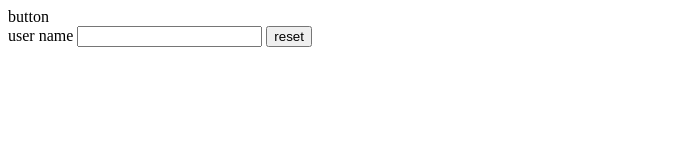
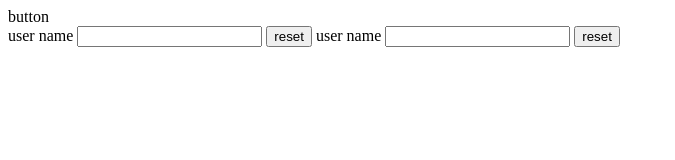
Before and after one commit to divyanshuPatell/FORM, a plain HTML site: page index.html in a window 1280 px wide. Shown: the whole page, without its empty margins (0-675 px from the left). Drawn offline with Linux system fonts and the light colour scheme.

Commit message:
added a button

```diff
--- a/index.html
+++ b/index.html
@@ -14,6 +14,10 @@
    <input type="text" name="" id="name" value="" />
     <button type="reset">reset</button>
 
+    <label for="name">user name</label>
+   <input type="text" name="" id="name" value="" />
+    <button type="reset">reset</button>
+
 
  </form>
 
```
